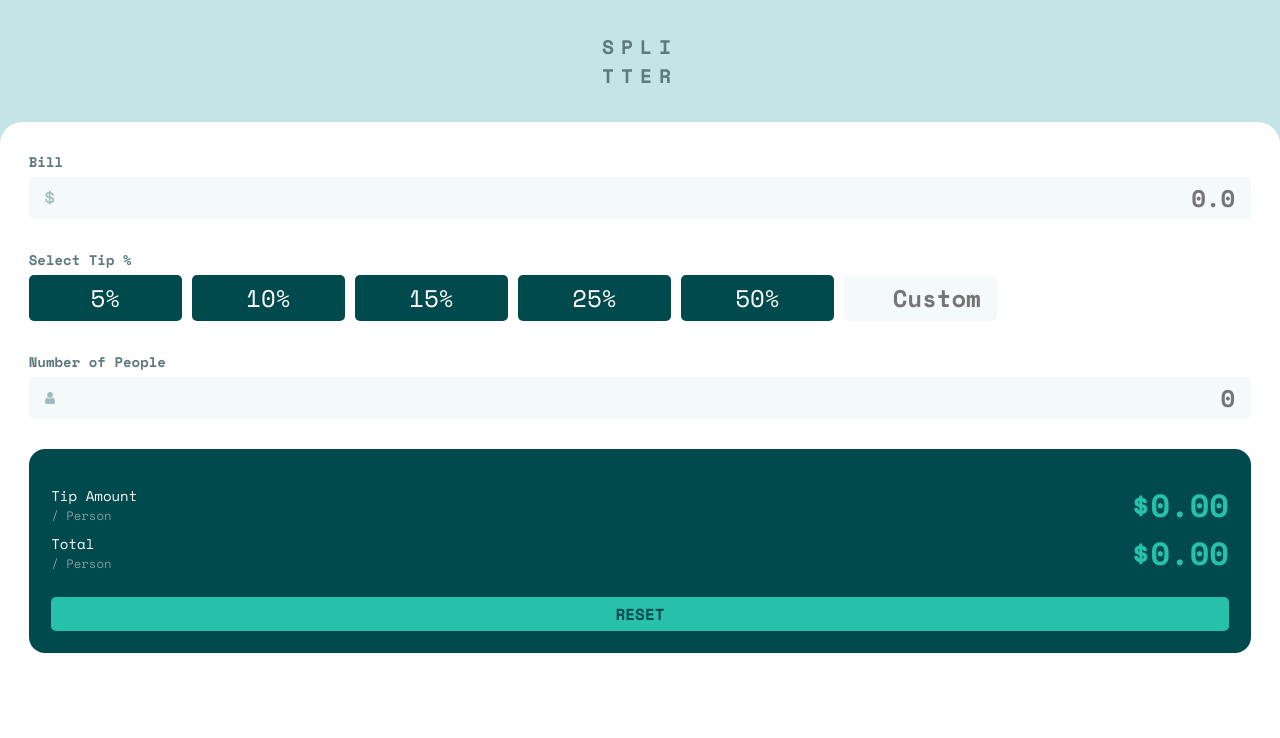
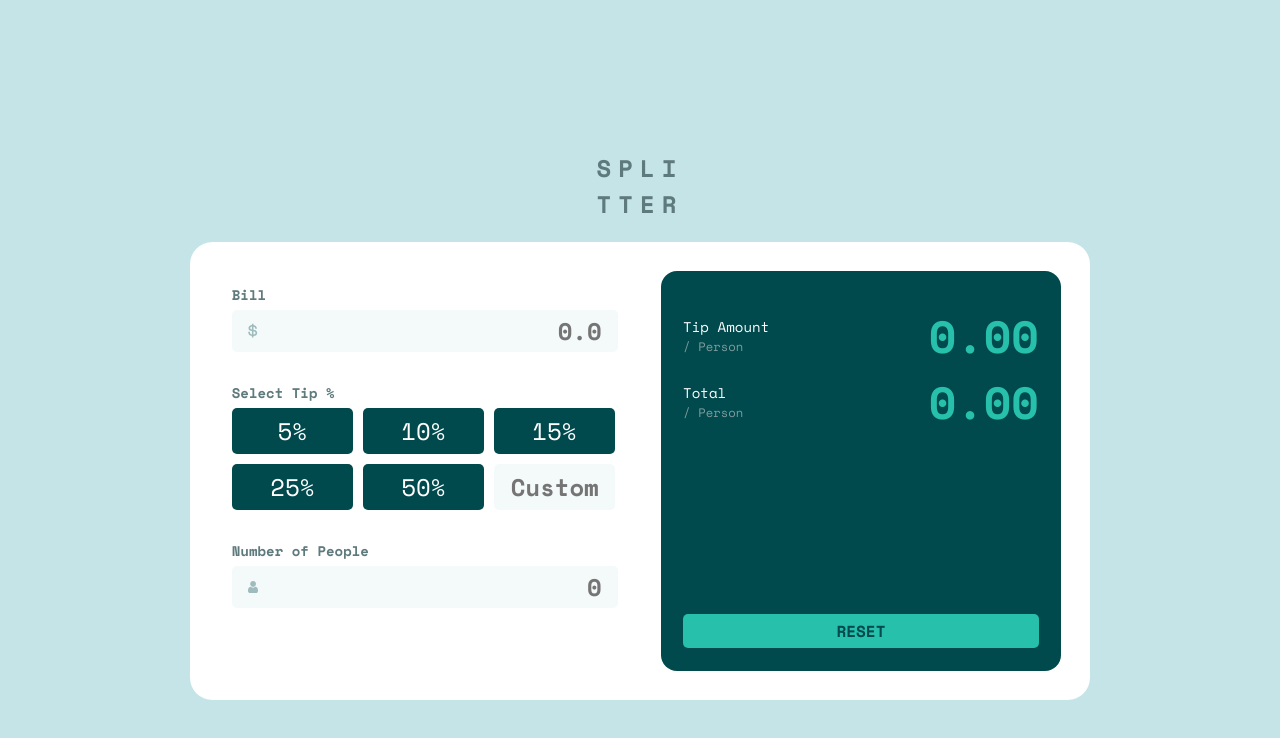
Before and after one commit to MaulidFajar/tip-calculator, a plain HTML site: page index.html in a window 1280 px wide. Drawn offline with nearby package versions, Linux system fonts and the light colour scheme.

Commit message:
update responsive css

```diff
--- a/index.html
+++ b/index.html
@@ -21,9 +21,10 @@
       <div class="container">
         <span class="title">Spli<br/>tter</span>
         <div class="tip_content_form">
+          <div class="form_wrapper">
             <div class="bill_input_wrapper">
-            <label for="bill">Bill</label>
-            <input id="bill" type="number" class="input bill_input" placeholder="0.0">
+              <label>Bill</label>
+              <input type="number" class="input bill_input" placeholder="0.0">
             </div>
             <label>Select Tip %</label>
             <div class="tip_selection_wrapper">
@@ -35,9 +36,10 @@
               <input type="number" class="input tip_input" placeholder="Custom">
             </div>
             <div class="cust_input_wrapper">
-            <label for="customer">Number of People</label>
+              <label>Number of People</label>
               <label class="error_msg">Can't be zero</label>
-            <input id="customer" type="number" class="input cust_input" placeholder="0">
+              <input type="number" class="input cust_input" placeholder="0">
+            </div>
           </div>
           <div class="price_section">
             <div class="tip_amount">
@@ -45,14 +47,14 @@
                 <p class="tip_text">Tip Amount</p>
                 <p class="tip_sub_text">/ Person</p>
               </div>
-              <span class="tip_amount_price tip_price"></span>
+              <span class="tip_amount_price" id="tip_price"></span>
             </div>
             <div class="total_amount">
               <div class="total_amount_text">
                 <p class="total_text">Total</p>
                 <p class="total_sub_text">/ Person</p>
               </div>
-              <span class="total_amount_price total_price"></span>
+              <span class="total_amount_price" id="total_price"></span>
             </div>
             <button class="btn reset_btn" type="reset">RESET</button>
           </div>
--- a/main.js
+++ b/main.js
@@ -4,8 +4,8 @@ const billInput = document.querySelector(".bill_input");
 const customTip = document.querySelector(".tip-custom");
 const tipInput = document.querySelector(".tip_input");
 const custInput = document.querySelector(".cust_input");
-const tipPrice = document.querySelector(".tip_price");
-const totalPrice = document.querySelector(".total_price");
+const tipPrice = document.getElementById("tip_price");
+const totalPrice = document.getElementById("total_price");
 const resetButton = document.querySelector(".reset_btn");
 const errorMessage = document.querySelector(".error_msg");
 
@@ -34,7 +34,7 @@ function handleBillInput() {
 }
 
 function handleCustInput() {
-  if (custInput.value < 0) {
+  if (custInput.value <= 0) {
     custInput.classList.add("error");
     errorMessage.style.display = "block";
   } else {
@@ -54,8 +54,8 @@ function calculatePrice() {
   let updateTip = (billValue / numCustomer) * tipValue;
   let updateTotal = billValue / numCustomer + updateTip;
 
-  tipPrice.textContent = updateTip.toFixed(2);
-  totalPrice.textContent = updateTotal.toFixed(2);
+  tipPrice.textContent = `$${updateTip.toFixed(2)}`;
+  totalPrice.textContent = `$${updateTotal.toFixed(2)}`;
 }
 
 function resetBtn() {
--- a/style.css
+++ b/style.css
@@ -25,7 +25,6 @@ body {
 }
 
 .container {
-  height: 100vh;
   display: flex;
   flex-direction: column;
 }
@@ -37,13 +36,12 @@ body {
   font-size: 1.23rem;
   text-transform: uppercase;
   color: var(--dark_grayish_cyan);
-  margin: 0 auto;
-  padding: 2rem 0;
+  text-align: center;
+  margin-bottom: 20px;
 }
 
 .tip_content_form {
   width: 100%;
-  height: 100vh;
   border-radius: 1.4rem 1.4rem 0 0;
   background-color: var(--white);
   padding: 1.8rem;
@@ -83,7 +81,6 @@ label {
 }
 
 .bill_input_wrapper .bill_input {
-  width: 100%;
   background-image: url(images/icon-dollar.svg);
 }
 
@@ -131,7 +128,8 @@ label {
 }
 
 .price_section {
-  width: 100%;
+  display: flex;
+  flex-direction: column;
   background-color: var(--very_dark_cyan);
   border-radius: 1rem;
   padding: 2rem 1.4rem 1.4rem 1.4rem;
@@ -159,16 +157,10 @@ label {
 
 .tip_amount_price,
 .total_amount_price {
-  font-size: 2rem;
+  font-size: 2.7rem;
   font-weight: 700;
   color: var(--strong_cyan);
 }
-
-.tip_amount_price::before,
-.total_amount_price::before {
-  content: "$";
-}
-
 .reset_btn {
   width: 100%;
   font-size: 1rem;
@@ -181,8 +173,7 @@ label {
 }
 
 .reset_btn:hover {
-  background-color: var(--cyan_hover);
-  color: var(--strong_cyan);
+  background-color: var(--light_grayish_cyan);
 }
 
 .active {
@@ -212,3 +203,65 @@ input[type="number"]::-webkit-outer-spin-button {
 input[type="number"] {
   -moz-appearance: textfield;
 }
+
+@media screen and (min-width: 975px) {
+  main {
+    height: 100vh;
+    width: 100%;
+    display: flex;
+    align-items: center;
+    justify-content: center;
+  }
+
+  .tip_content_form {
+    display: flex;
+    gap: 0 30px;
+  }
+
+  .container {
+    width: 900px;
+    height: 500px;
+  }
+
+  .title {
+    font-size: 24px;
+  }
+
+  .tip_content_form {
+    border-radius: 1.4rem;
+  }
+
+  .form_wrapper {
+    padding: 13px;
+  }
+
+  .price_section {
+    margin: 0;
+    width: 47rem;
+    height: 400px;
+  }
+
+  .tip_selection_wrapper {
+    gap: 10px;
+  }
+
+  .tip_option,
+  .tip_input {
+    width: 121px;
+  }
+
+  .price_section {
+    width: 760px;
+    height: 400px;
+  }
+
+  .tip_amount_price,
+  .total_amount_price {
+    font-size: 45px;
+    text-align: left;
+  }
+
+  .reset_btn {
+    margin-top: auto;
+  }
+}
```
Lines whose indentation alone changed are shown as unchanged.
